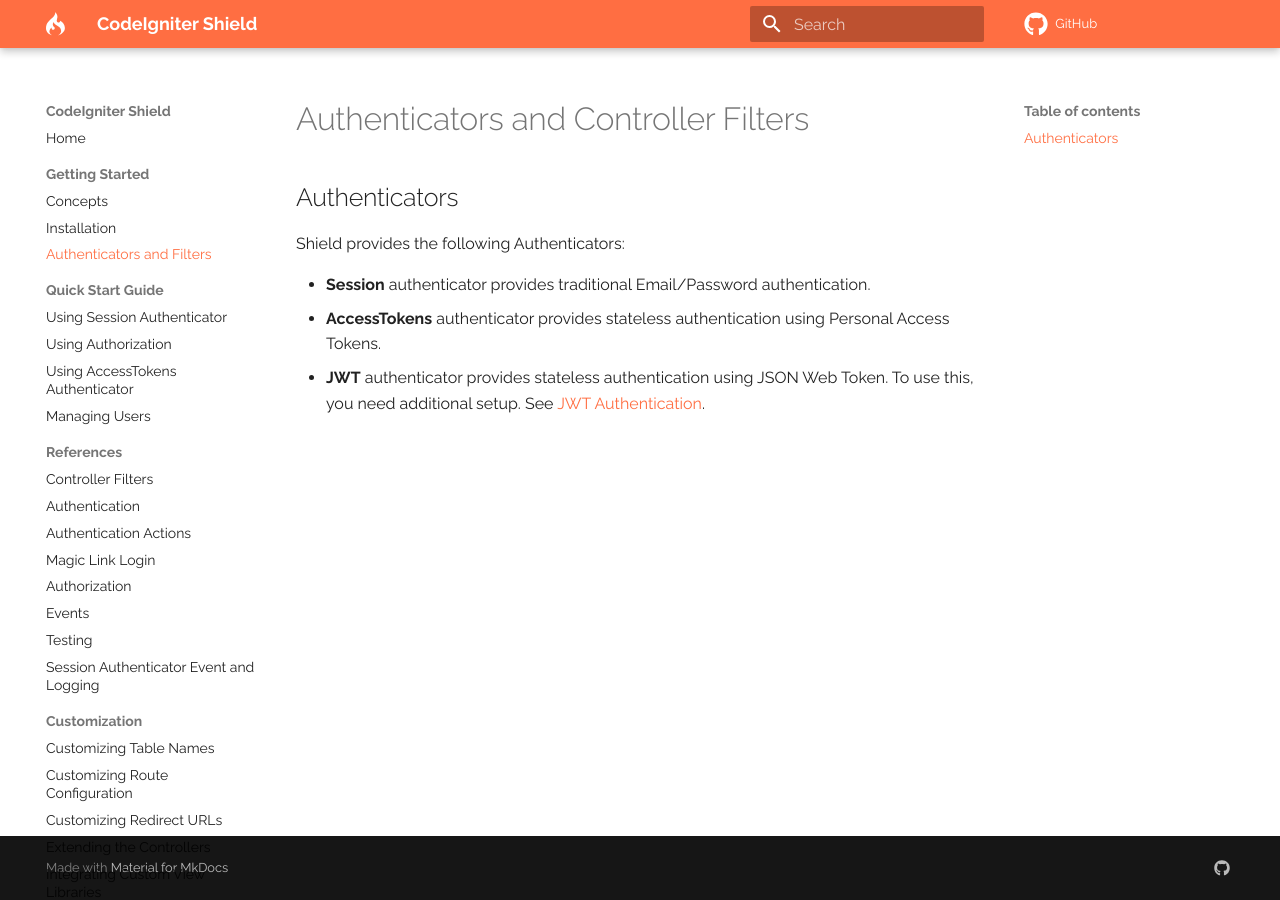
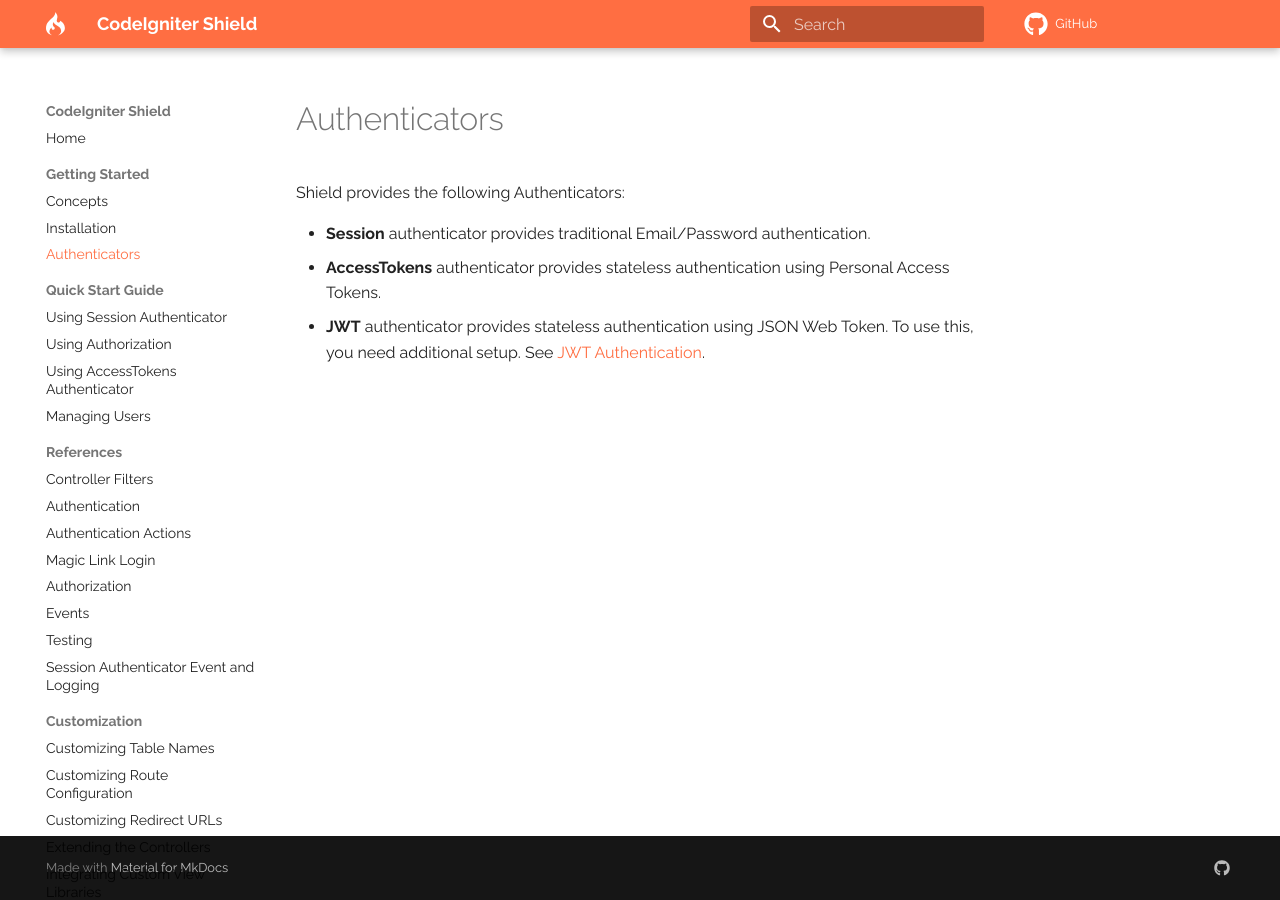
Before and after one commit to codeigniter4/shield, an MkDocs documentation site: the page built from docs/authenticators.md, in a window 1280 px wide. Built offline with MkDocs 1.6.1 and Material for MkDocs 9.7.7, drawn with Linux system fonts in a browser that asks for light colours; comment, search, counter and statistics services are not loaded; a style sheet for code colours, icons or effects is not loaded.

Commit message:
docs: change filename

```diff
--- a/docs/authenticators_and_filters.md
+++ b/docs/authenticators.md
@@ -1,6 +1,4 @@
-# Authenticators and Controller Filters
-
-## Authenticators
+# Authenticators
 
 Shield provides the following Authenticators:
 
--- a/mkdocs.yml
+++ b/mkdocs.yml
@@ -41,7 +41,7 @@ nav:
   - Getting Started:
     - Concepts: concepts.md
     - Installation: install.md
-    - Authenticators and Filters: authenticators_and_filters.md
+    - authenticators.md
   - Quick Start Guide:
     - quick_start_guide/using_session_auth.md
     - quick_start_guide/using_authorization.md
```
